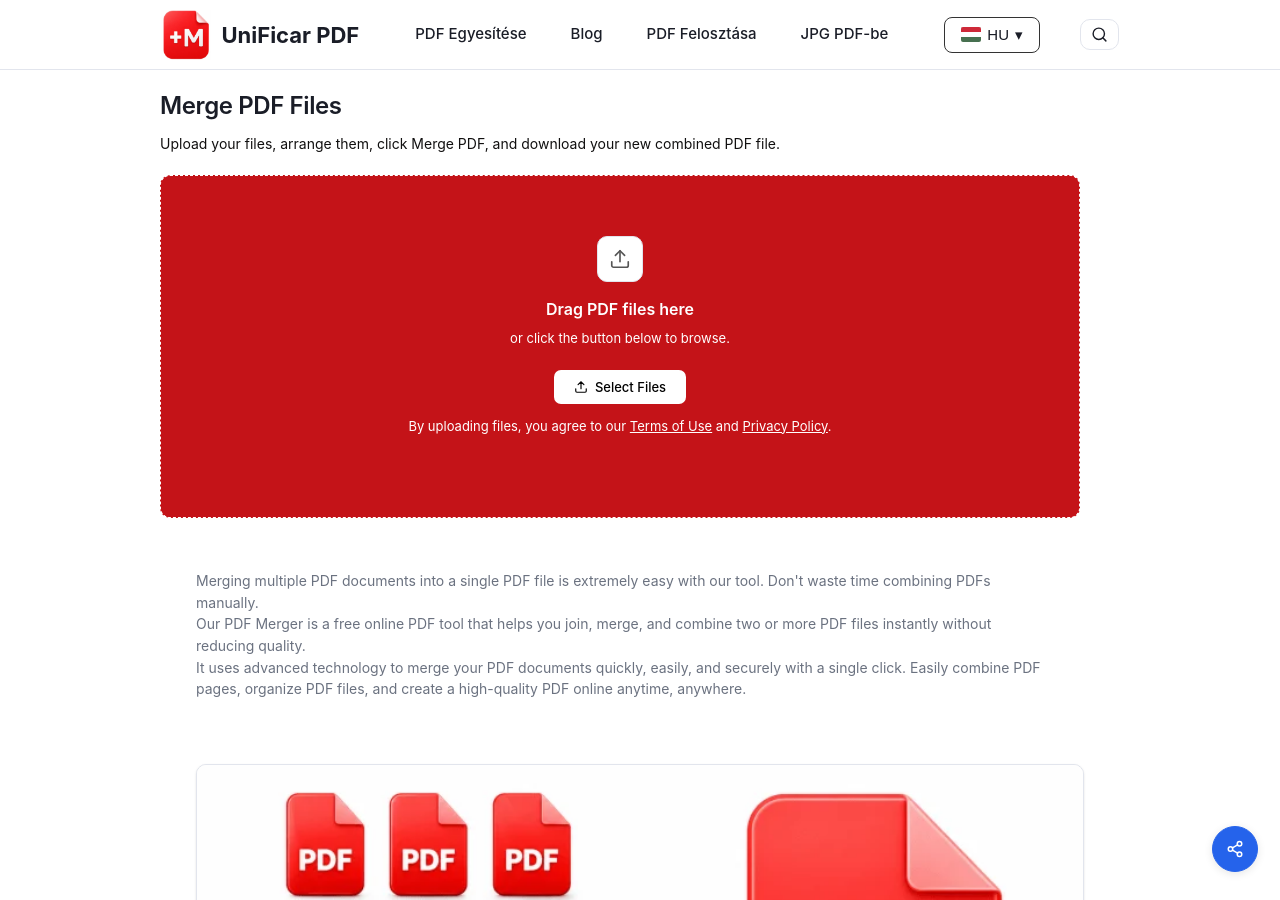
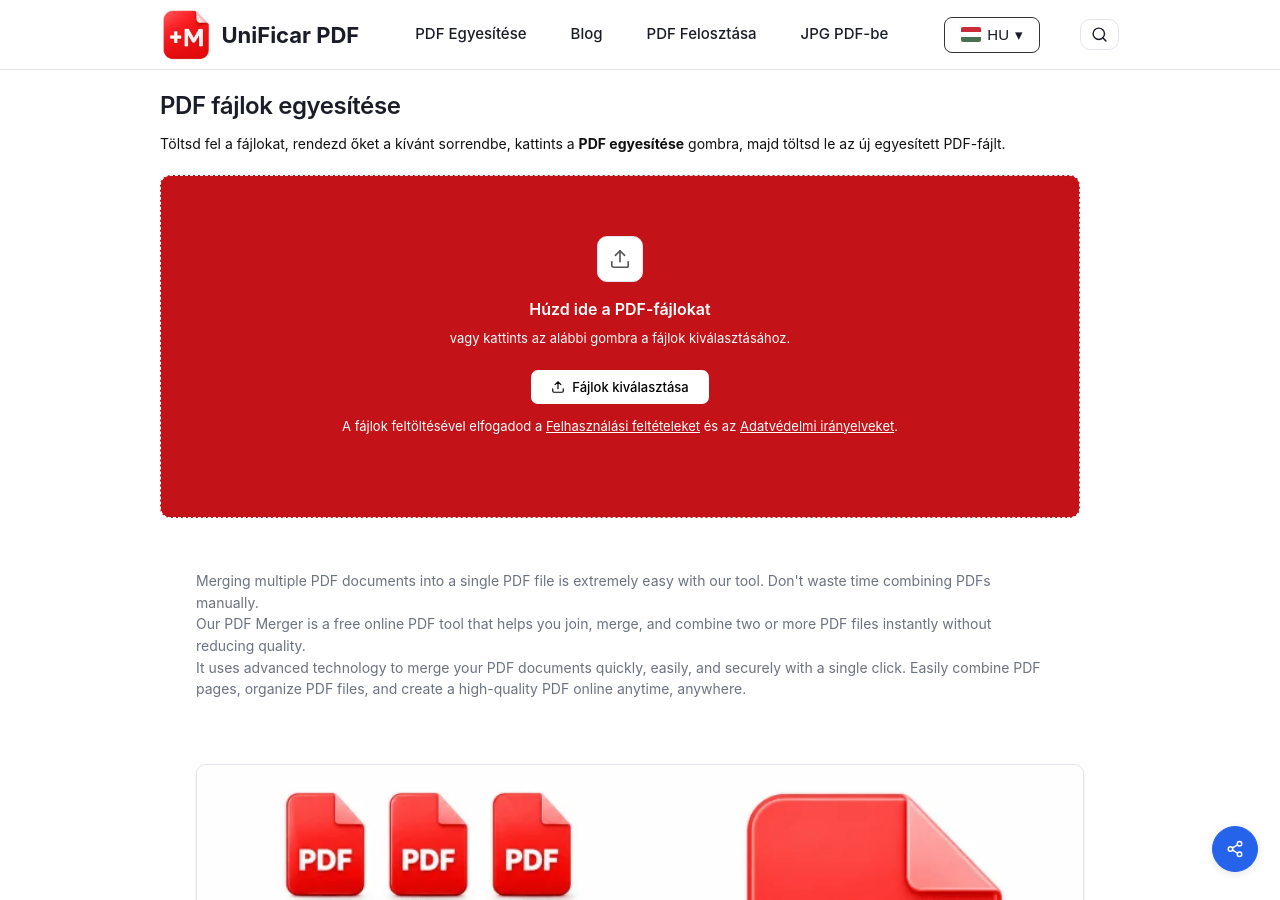
Before and after one commit to rforrupesh/jekyllmultilingual, a Jekyll site: the page built from hu/index.md, in a window 1280 px wide and 900 px high. Built offline with Jekyll 4.4.1, drawn with Linux system fonts in a browser that asks for light colours.

Commit message:
Update index.md

```diff
--- a/hu/index.md
+++ b/hu/index.md
@@ -703,8 +703,6 @@ scripts:
     - https://cdnjs.cloudflare.com/ajax/libs/pako/2.1.0/pako.min.js
 
 ---
-
-
 <!-- Floating ghost -->
 <div id="dragGhost">
   <div class="ghost-icon">
@@ -719,8 +717,8 @@ scripts:
 <main class="container1">
 
   <!-- H1 + P — visible before upload, hidden after -->
-  <h1 class="page-title" id="pageTitle">Merge PDF Files</h1>
-  <p class="page-sub" id="pageSub">Upload your files, arrange them, click Merge PDF, and download your new combined PDF file.</p>
+  <h1 class="page-title" id="pageTitle">PDF fájlok egyesítése</h1>
+  <p class="page-sub" id="pageSub">Töltsd fel a fájlokat, rendezd őket a kívánt sorrendbe, kattints a <strong>PDF egyesítése</strong> gombra, majd töltsd le az új egyesített PDF-fájlt.</p>
 
   <!-- UPLOAD STATE (centered, full viewport height) -->
   <div id="uploadState">
@@ -732,54 +730,64 @@ scripts:
           <line x1="12" y1="3" x2="12" y2="15"/>
         </svg>
       </div>
-   <h2>Drag PDF files here</h2>
-<p>or click the button below to browse.</p>
+
+      <h2>Húzd ide a PDF-fájlokat</h2>
+      <p>vagy kattints az alábbi gombra a fájlok kiválasztásához.</p>
+
       <button class="btn-black" id="browseBtn">
         <svg viewBox="0 0 24 24" fill="none" stroke="currentColor" stroke-width="2" stroke-linecap="round">
           <path d="M21 15v4a2 2 0 01-2 2H5a2 2 0 01-2-2v-4M17 8l-5-5-5 5M12 3v12"/>
         </svg>
-  Select Files
+        Fájlok kiválasztása
       </button>
-        <p class="upload-note">
- By uploading files, you agree to our
-  <a href="/en/terms-of-use/" target="_blank">Terms of Use</a>
-and
-  <a href="/en/privacy-policy/" target="_blank">Privacy Policy</a>.
-</p>
+
+      <p class="upload-note">
+        A fájlok feltöltésével elfogadod a
+        <a href="/hu/terms-of-use/" target="_blank">Felhasználási feltételeket</a>
+        és az
+        <a href="/hu/privacy-policy/" target="_blank">Adatvédelmi irányelveket</a>.
+      </p>
     </div>
+
     <input type="file" id="fileInput" multiple accept="application/pdf" hidden>
-
-
   </div>
 
   <!-- UPLOADED STATE -->
   <div id="uploadedState">
     <div class="toolbar">
       <div class="toolbar-left">
-        <span class="toolbar-title">Files to merge</span>
+        <span class="toolbar-title">Egyesítendő fájlok</span>
         <span class="file-count" id="fileCount">0</span>
+
         <button class="btn-sm" onclick="sortFiles('asc')">
           <svg viewBox="0 0 12 12" fill="none" stroke-width="1.6" stroke-linecap="round">
             <path d="M1 3h10M3 6h6M5 9h2"/>
-          </svg>A-Z
+          </svg>
+          A–Z
         </button>
+
         <button class="btn-sm" onclick="sortFiles('desc')">
           <svg viewBox="0 0 12 12" fill="none" stroke-width="1.6" stroke-linecap="round">
             <path d="M1 9h10M3 6h6M5 3h2"/>
-          </svg>Z–A
+          </svg>
+          Z–A
         </button>
       </div>
+
       <div class="toolbar-right">
         <button class="btn-add-top" onclick="document.getElementById('moreInput').click()">
           <svg viewBox="0 0 24 24" fill="none" stroke="currentColor" stroke-width="2" stroke-linecap="round">
-            <line x1="12" y1="5" x2="12" y2="19"/><line x1="5" y1="12" x2="19" y2="12"/>
-          </svg>Add PDF
+            <line x1="12" y1="5" x2="12" y2="19"/>
+            <line x1="5" y1="12" x2="19" y2="12"/>
+          </svg>
+          PDF hozzáadása
         </button>
+
         <button class="btn-merge-top" id="mergeBtnTop" onclick="mergePDFs()">
           <svg viewBox="0 0 24 24" fill="none" stroke="currentColor" stroke-width="2" stroke-linecap="round">
             <path d="M8 6H5a2 2 0 00-2 2v8a2 2 0 002 2h3M16 6h3a2 2 0 012 2v8a2 2 0 01-2 2h-3M12 3v18"/>
           </svg>
-Combine PDF
+          PDF egyesítése
         </button>
       </div>
     </div>
@@ -788,7 +796,7 @@ Combine PDF
 
     <div class="progress-wrap" id="progressWrap">
       <div class="spinner"></div>
-      <span class="progress-text" id="progressText">Merging…</span>
+      <span class="progress-text" id="progressText">Egyesítés folyamatban…</span>
     </div>
   </div>
 
```
